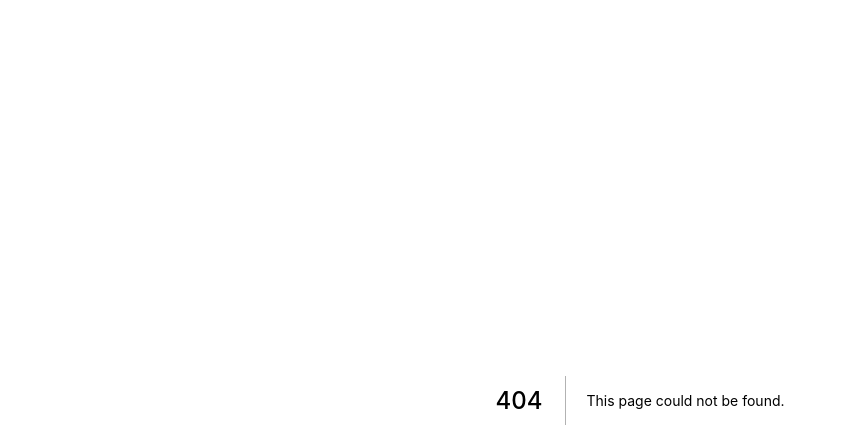
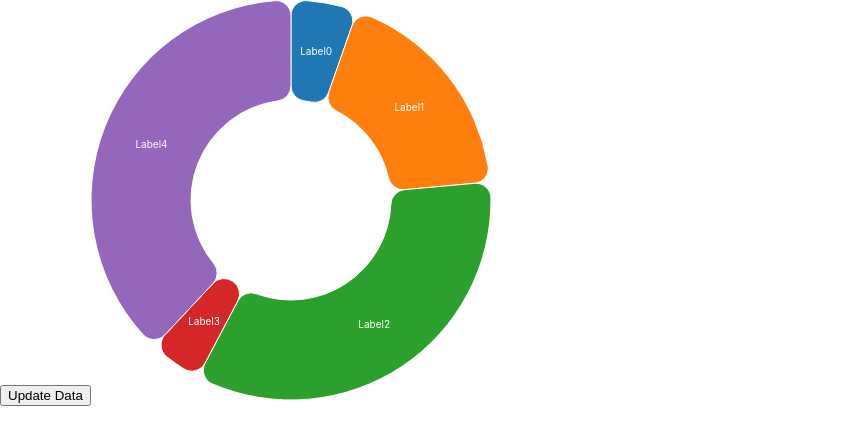
Before and after one commit to NoldAndreas/nextjs-netlify-blog-template, a Next.js app: page /pie_page in a window 1280 px wide. Before the commit this address had no page. Shown: the top 448 px of the page, without its empty margins (0-847 px from the left). Built offline with nearby package versions, Linux system fonts and the light colour scheme.

Commit message:
pieWorking

```diff
--- /dev/null
+++ b/components/pie.js
@@ -0,0 +1,73 @@
+import React, { useEffect, useRef } from 'react'
+import * as d3 from 'd3'
+
+const colors = d3.scaleOrdinal(d3.schemeCategory10)
+const format = d3.format('.2f')
+
+const Arc = ({ index, pieData, colors, innerRadius, outerRadius }) => {
+  const arcGenerator = d3
+    .arc()
+    .innerRadius(innerRadius)
+    .outerRadius(outerRadius)
+    .padRadius(outerRadius)
+    .cornerRadius(15)
+  const progressArc = pieData =>
+    arcGenerator({
+      startAngle: pieData.startAngle,
+      endAngle: pieData.endAngle,
+    })
+  return (
+    <g key={index} className="arc">
+      <path
+        className="arc"
+        d={progressArc(pieData)}
+        fill={colors(index)}
+        stroke="white"
+      />
+      <text
+        transform={`translate(${arcGenerator.centroid(pieData)})`}
+        textAnchor="middle"
+        alignmentBaseline="middle"
+        fill="white"
+        fontSize="10"
+      >
+        {pieData.data.label}
+      </text>
+    </g>
+  )
+}
+
+const Pie = props => {
+  const createPie = d3
+    .pie()
+    .value(d => d.value)
+    .sort(null)
+  const createArc = d3
+    .arc()
+    .innerRadius(props.innerRadius)
+    .outerRadius(props.outerRadius)
+
+  const data = createPie(props.data)
+
+  return (
+    <svg width={props.width} height={props.height}>
+      <g transform={`translate(${props.outerRadius} ${props.outerRadius})`}>
+        {data.map((d, i) => (
+          <Arc
+            innerRadius={props.innerRadius}
+            outerRadius={props.outerRadius}
+            key={i}
+            index={i}
+            pieData={d}
+            createArc={createArc}
+            colors={colors}
+            format={format}
+            cornerRadius={15}
+          />
+        ))}
+      </g>
+    </svg>
+  )
+}
+
+export default Pie
--- /dev/null
+++ b/lib/randomDataGenerator.js
@@ -0,0 +1,7 @@
+import * as d3 from "d3";
+
+export const generateRandomValues = (value, length = 5) =>
+d3.range(length).map((item, index) => ({
+  label: 'Label'+ index,
+  value: value === null || value === undefined ? Math.random() * 100 : value
+}));
--- /dev/null
+++ b/lib/redux/pieData/pieActions.js
@@ -0,0 +1,5 @@
+export const actionTypes = { UPDATE_DATA: 'UPDATE_DATA' }
+
+export function pieDataUpdateAction() {
+  return { type: actionTypes.UPDATE_DATA }
+}
--- /dev/null
+++ b/lib/redux/pieData/usePieData.js
@@ -0,0 +1,5 @@
+import {  useSelector } from "react-redux";
+
+export  function usePieData() {
+   return  useSelector(state => state.pieData)
+}
--- /dev/null
+++ b/lib/redux/reducer/index.js
@@ -0,0 +1,6 @@
+import { combineReducers } from 'redux'
+import pieData from '../pieData/pieDataReducer'
+
+export default combineReducers({
+    pieData,
+})
--- /dev/null
+++ b/lib/utils/randomDataGenerator.js
@@ -0,0 +1,7 @@
+import * as d3 from "d3";
+
+export const generateRandomValues = (value, length = 5) =>
+d3.range(length).map((item, index) => ({
+  label: 'Label'+ index,
+  value: value === null || value === undefined ? Math.random() * 100 : value
+}));
--- a/package.json
+++ b/package.json
@@ -18,6 +18,8 @@
     "react": "16.13.1",
     "react-bootstrap": "^1.3.0",
     "react-dom": "16.13.1",
+    "react-redux": "^7.2.1",
+    "redux": "^4.0.5",
     "remark": "^12.0.1",
     "remark-html": "^13.0.1",
     "typescript": "^4.0.3"
--- /dev/null
+++ b/pages/pie_page.js
@@ -0,0 +1,33 @@
+import React from 'react'
+//import { useDispatch } from 'react-redux'
+//import { pieDataUpdateAction } from '../lib/redux/pieData/pieActions'
+//import { usePieData } from '../lib/redux/pieData/usePieData'
+import Pie from '../components/pie'
+import {generateRandomValues} from '../lib/randomDataGenerator'
+
+
+export default function pie_page() {
+  //const dispatch = useDispatch();
+  //const pieDataValues = usePieData()
+  //const pieDataUpdateActionFunction = pieDataUpdateAction
+
+  var pieDataValues = generateRandomValues()
+
+  return (
+    <>
+      <button onClick={() => {pieDataValues = generateRandomValues()}}>
+        Update Data
+      </button>
+      <Pie
+        data={pieDataValues}
+        width={400}
+        height={400}
+        innerRadius={100}
+        outerRadius={200}
+        cornerRadius={15}
+      />
+    </>
+  )
+}
+
+//<button onClick={() => dispatch(pieDataUpdateActionFunction())}>
```
Also changed, not shown: lib/redux/pieData/pieDataReducer.js (added, +12 -0 lines), pages/pie_page2.js (added, +35 -0 lines), 1 other file (tests, documents, lock files or other folders).
